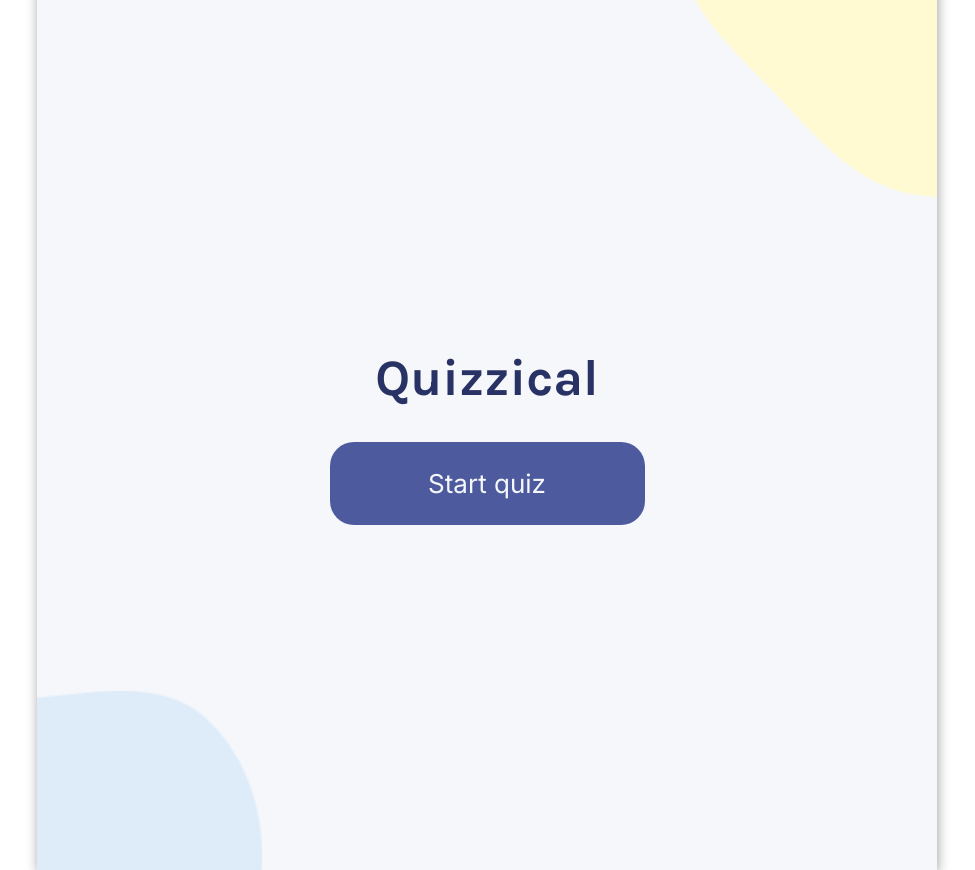
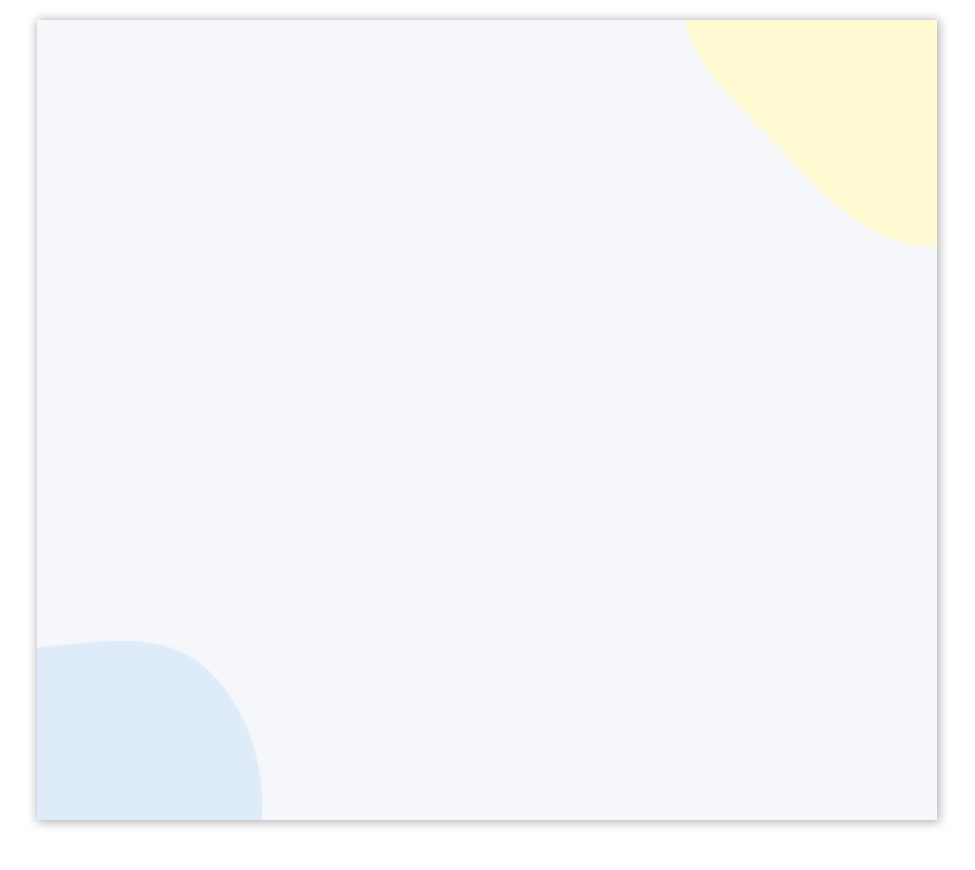
Before and after one commit to marcin10lw/quizzical-react, a React (Create React App) app: page / in a window 1280 px wide. Shown: the whole page, without its empty margins (153-1128 px from the left). After the commit the page ends 840 px from the top, so only its background shows below. Built offline with nearby package versions, Linux system fonts and the light colour scheme.

Commit message:
created Main component

```diff
--- a/src/App.js
+++ b/src/App.js
@@ -1,10 +1,14 @@
 import { Container } from "./Container/styled";
 import Nav from "./Nav";
+import Main from "./Main";
 
 function App() {
+
+
   return (
     <Container>
-      <Nav />
+      {/* <Nav /> */}
+      <Main />
     </Container>
   );
 }
--- a/src/Container/styled.js
+++ b/src/Container/styled.js
@@ -1,8 +1,8 @@
 import styled from "styled-components";
 
 export const Container = styled.div`
-  min-height: 900px;
   max-width: 900px;
+  min-height: 800px;
   width: 100%;
   margin: 0 auto;
   box-shadow: 1px 1px 10px 1px #afafaf;
@@ -13,7 +13,7 @@ export const Container = styled.div`
   background-size: 35%, 25%;
   background-position: top right, bottom left;
   background-color: ${({theme}) => theme.colors.white};
-  display: flex;
+  /* display: flex; */
   align-items: center;
   justify-content: center;
 `;
--- /dev/null
+++ b/src/Main/index.js
@@ -0,0 +1,9 @@
+import { StyledMain } from "./styled";
+
+const Main = () => (
+  <StyledMain>
+
+  </StyledMain>
+);
+
+export default Main;
--- /dev/null
+++ b/src/Main/styled.js
@@ -0,0 +1,5 @@
+import styled from "styled-components";
+
+export const StyledMain = styled.main`
+  padding: 65px 123px;
+`;
```
